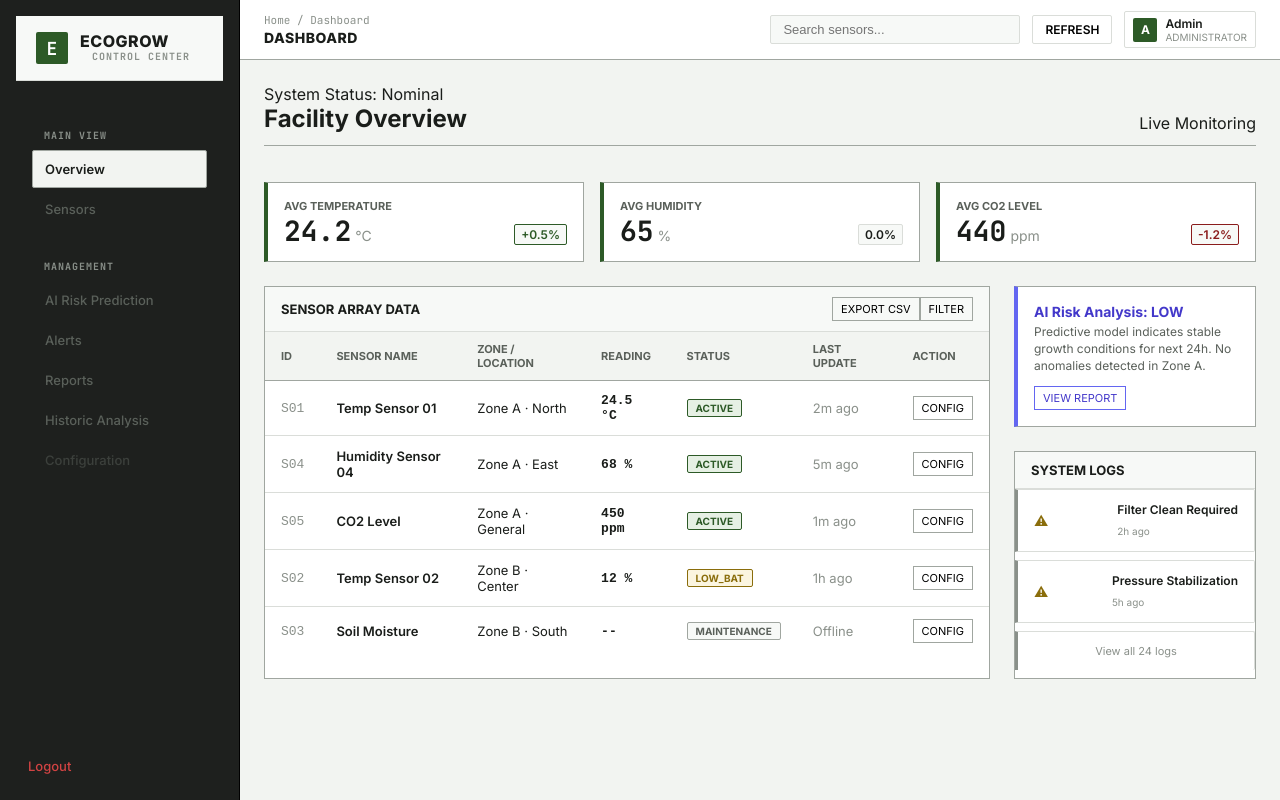
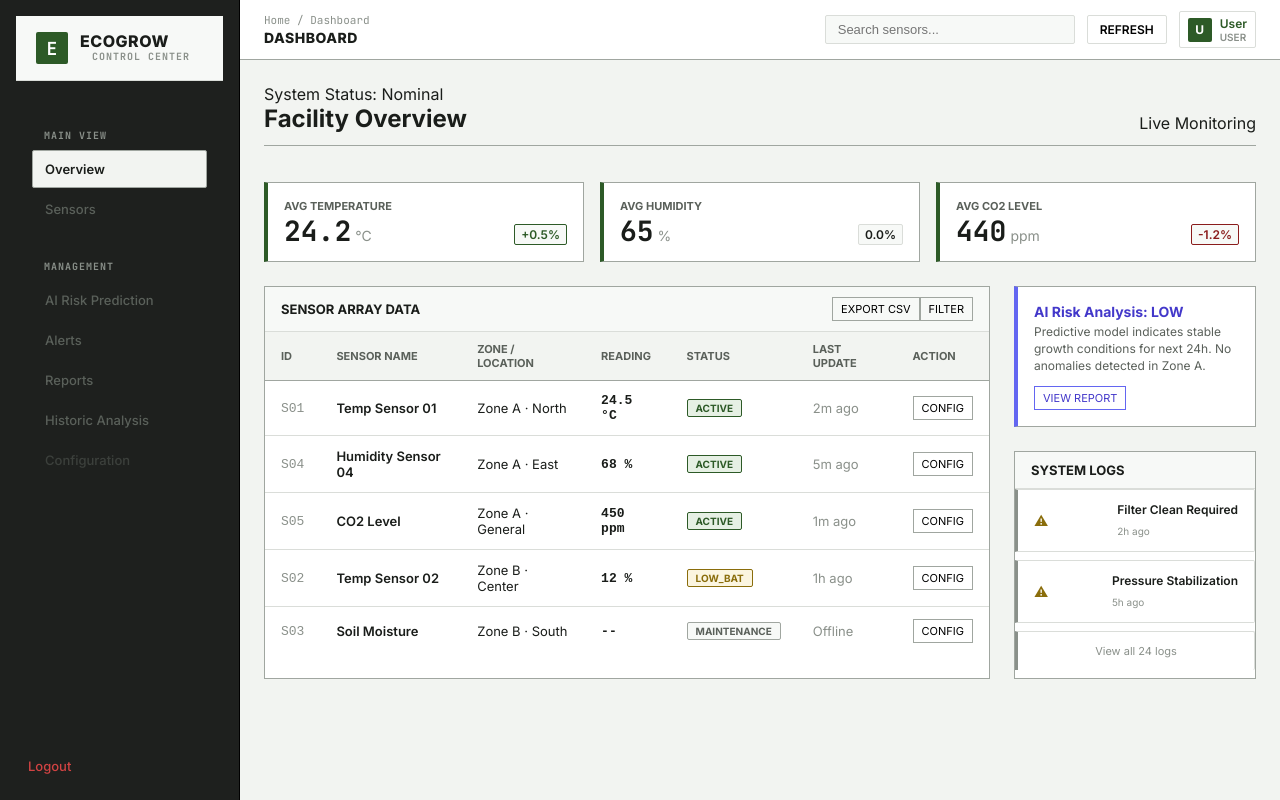
Before and after one commit to albinjojo/EcoGrow, a React (Vite) app: page /dashboard in a window 1280 px wide. Built offline with nearby package versions, Linux system fonts and the light colour scheme; no server answers; sample sign-in values are in the browser's storage.

Commit message:
theres more to fix in user account

```diff
--- a/src/App.jsx
+++ b/src/App.jsx
@@ -13,6 +13,7 @@ import AIRiskPrediction from './pages/dashboard/AIRiskPrediction'
 import Alerts from './pages/dashboard/Alerts'
 import Reports from './pages/dashboard/Reports'
 import HistoricAnalysis from './pages/dashboard/HistoricAnalysis'
+import UserAccount from './pages/UserAccount'
 import AdminLayout from './pages/admin/AdminLayout'
 import AdminDashboard from './pages/admin/AdminDashboard'
 import UserManagement from './pages/admin/UserManagement'
@@ -80,6 +81,7 @@ function App() {
           <Route path="alerts" element={<Alerts />} />
           <Route path="reports" element={<Reports />} />
           <Route path="history" element={<HistoricAnalysis />} />
+          <Route path="account" element={<UserAccount />} />
         </Route>
 
         {/* Admin Panel - Protected for ADMIN role */}
--- a/src/pages/UserAccount.jsx
+++ b/src/pages/UserAccount.jsx
@@ -2,7 +2,7 @@ import { useEffect, useState } from 'react'
 import './dashboard/Dashboard.css'
 import { getAccountProfile, updateAccountProfile } from '../services/api'
 
-const initialState = { name: '', phone: '', organization: '' }
+const initialState = { email: '', name: '', phone: '', organization: '' }
 
 const UserAccount = () => {
   const [form, setForm] = useState(initialState)
@@ -13,6 +13,7 @@ const UserAccount = () => {
       try {
         const res = await getAccountProfile()
         setForm({
+          email: res?.email || '',
           name: res?.profile?.name || '',
           phone: res?.profile?.phone || '',
           organization: res?.profile?.organization || '',
@@ -51,6 +52,10 @@ const UserAccount = () => {
       <form className="account-form" onSubmit={onSubmit}>
         <div className="form-grid">
           <label className="form-field">
+            <span>Email</span>
+            <input name="email" value={form.email} disabled placeholder="Your email address" style={{ backgroundColor: '#f5f5f5', cursor: 'not-allowed' }} />
+          </label>
+          <label className="form-field">
             <span>Name</span>
             <input name="name" value={form.name} onChange={onChange} placeholder="Your full name" />
           </label>
--- a/src/pages/dashboard/DashboardLayout.jsx
+++ b/src/pages/dashboard/DashboardLayout.jsx
@@ -1,5 +1,7 @@
 import { NavLink, Outlet } from 'react-router-dom'
 import { useAuth } from '../../context/AuthContext'
+import { useEffect, useState } from 'react'
+import { getAccountProfile } from '../../services/api'
 import './Dashboard.css'
 import icon from '../../assets/icon.png'
 
@@ -25,6 +27,27 @@ const navSections = [
 
 const DashboardLayout = () => {
   const { logout } = useAuth()
+  const [userProfile, setUserProfile] = useState({
+    name: 'User',
+    email: '',
+    role: 'USER'
+  })
+
+  useEffect(() => {
+    const loadProfile = async () => {
+      try {
+        const data = await getAccountProfile()
+        setUserProfile({
+          name: data.profile?.name || data.email?.split('@')[0] || 'User',
+          email: data.email || '',
+          role: data.role || 'USER'
+        })
+      } catch (err) {
+        console.error('Failed to load user profile:', err)
+      }
+    }
+    loadProfile()
+  }, [])
   return (
     <div className="dashboard-shell">
       <aside className="dashboard-sidebar">
@@ -92,13 +115,13 @@ const DashboardLayout = () => {
           <div className="topbar-actions">
             <input className="search-input" type="search" placeholder="Search sensors..." aria-label="Search" />
             <button className="btn-ghost" type="button">Refresh</button>
-            <div className="user-chip" aria-label="Admin user">
-              <div className="user-avatar">A</div>
+            <NavLink to="/dashboard/account" className="user-chip" aria-label={`${userProfile.name} - ${userProfile.role}`} style={{ textDecoration: 'none', cursor: 'pointer' }}>
+              <div className="user-avatar">{userProfile.name.charAt(0).toUpperCase()}</div>
               <div>
-                <p className="user-name">Admin</p>
-                <p className="user-role">Administrator</p>
+                <p className="user-name">{userProfile.name}</p>
+                <p className="user-role">{userProfile.role === 'ADMIN' ? 'Administrator' : 'User'}</p>
               </div>
-            </div>
+            </NavLink>
           </div>
         </header>
 
```
